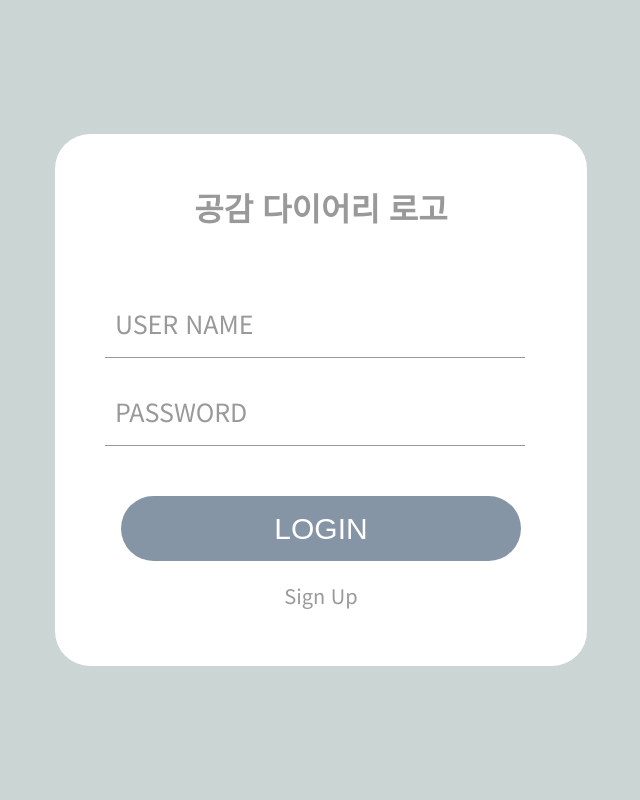
After one commit to MC-12-SweetAfterBitter/Diary, a Flask app: template templates/login.html in a window 1280 px wide. The commit adds this page. Shown: the whole page, without its empty margins (319-959 px from the left). Run offline with Flask 2, Linux system fonts and the light colour scheme; the template is opened without the code that fills it, so the values that code supplies are empty.

Commit message:
로그인 세션 추가중

```diff
--- a/app.py
+++ b/app.py
@@ -1,5 +1,5 @@
-from flask import Flask, render_template, jsonify, request
-
+from flask import Flask, render_template, jsonify, request, session, redirect, url_for, escape
+from datetime import timedelta
 app = Flask(__name__)
 
 from pymongo import MongoClient
@@ -7,16 +7,25 @@ from pymongo import MongoClient
 client = MongoClient('localhost', 27017)
 db = client.dbhomework
 
+app.secret_key = 'secretkey'  # secret_key는 서버상에 동작하는 어플리케이션 구분하기 위해 사용하고 복잡하게 만들어야 합니다.
+app.config["PERMANENT_SESSION_LIFETIME"] = timedelta(minutes=1) # 로그인 지속시간을 정합니다. 현재 1분
 
-## HTML 화면 보여주기
+
+# 회원가입 화면
 @app.route('/')
-def homework():
+def register_page():
     return render_template('register.html')
+# 로그인 화면
+@app.route('/login')
+def login_page():
+    if "name" in session:
+        return jsonify({"ans":"success"},{"msg" : "환영합니다 {}님".format(escape(session['name']))})
+    return render_template('login.html')
 
 
 # 회원가입(POST) API
 @app.route('/register', methods=['POST'])
-def user_infor():
+def resgister():
     name_receive = request.form['name_give']
     email_receive = request.form['email_give']
     password_receive = request.form['password_give']
@@ -27,8 +36,12 @@ def user_infor():
 
 
     for list in res:
+        # 공백 처리, 해당 부분에서 약간의 오류를 발생시키면 html 스크립트 공백체크가 작동한다..
+        if list['nae'] == " " or list['emil'] == " " or list['pasword'] == " " or list['pcf'] == " ":
+            print(list['name'], list['email'], list['pssword'], list['pwcf'])
+            return jsonify({'ans': 'fail', 'msg': '입력되지 않은 값이 있습니다'})
         # 회원가입 시 중복 ID, Email 처리
-        if list['name'] == name_receive or list['email'] == email_receive:
+        elif list['name'] == name_receive or list['email'] == email_receive:
             return jsonify({'ans': 'fail', 'msg': '아이디 또는 이메일 중복!'})
         # 2차 비밀번호 체크
         elif pwcf_receive != password_receive:
@@ -44,11 +57,31 @@ def user_infor():
     return jsonify({'ans':'success', 'msg': '회원가입 완료'})
 
 
-# 주문 목록보기(Read) API
-@app.route('/order', methods=['GET'])
-def view_orders():
-    orders = list(db.diary.find({},{'_id':False})) #조건
-    return jsonify({'all_orders': orders})
+# 로그인(POST) API
+@app.route('/login/res', methods=['POST',"GET"])
+def login():
+    name_receive = request.form['name_give']
+    password_receive = request.form['password_give']
+    print(name_receive, password_receive)
+    res = db.diary.find({}, {'_id': False})
+
+    for list in res:
+        # DB의 id와 비밀번호 확인
+        if list['name'] == name_receive and list['password'] == password_receive:
+            #세션 할당 후
+            session['name'] = request.form['name_give']
+            #
+            return render_template(url_for(login_page))
+    return render_template(url_for(login_page))
+
+
+
+
+# # 주문 목록보기(Read) API
+# @app.route('/order', methods=['GET'])
+# def view_orders():
+#     orders = list(db.diary.find({},{'_id':False})) #조건
+#     return jsonify({'all_orders': orders})
 
 
 if __name__ == '__main__':
--- /dev/null
+++ b/static/css/login.css
@@ -0,0 +1,94 @@
+@import url('https://fonts.googleapis.com/css2?family=Noto+Sans+KR&display=swap');
+
+* {margin: 0; padding: 0; box-sizing: border-box;}
+body {
+    font-family: 'Noto Sans KR', sans-serif;
+    display: flex;
+    justify-content: center;
+    align-items: center;
+    height: 100vh;
+    /*background: url('../static/bg.jpg') no-repeat center;*/
+    /*background: url('../../소스파일/sky-g92bfbed39_1920.jpg') no-repeat center;*/
+    background-color: #CBD5D4;
+    background-size: cover;
+}
+body::before {
+    content: "";
+    position: absolute; z-index: 1;
+    top: 0; right: 0; bottom: 0; left: 0;
+    /*background-color: rgba(0, 0, 0,.7);*/
+}
+
+.login-from {
+    position: relative; z-index: 2;
+    background-color: #fff;
+    width: 532px;
+    height: 532px;
+    padding: 50px;
+    margin: 50px;
+    /*box-shadow: 5px 5px 5px 5px gray;*/
+    border-radius: 35px;
+}
+.login-from h1 {
+    font-size: 32px; color: #999;
+    text-align: center;
+    margin-bottom: 60px;
+}
+.int-area {
+    width: 420px; position: relative;
+    margin-top: 20px;
+}
+.int-area:first-child {margin-top: 0;}
+.int-area input {
+    width: 100%;
+    padding: 30px 10px 3px;
+    background-color: transparent;
+    border: none;
+    border-bottom: 1px solid #999;
+    font-size: 30px; color: #A3B5B4;
+    outline: none;
+}
+.int-area label {
+    position: absolute; left: 10px; top: 15px;
+    font-size: 25px; color: #999;
+    transition: all .5s ease;
+}
+.int-area label.warning {
+    color: red !important;
+    animation: warning .3s ease;
+    animation-iteration-count: 3;
+}
+@keyframes warning {
+    0% {transform: translateX(-8px);}
+    25% {transform: translateX(8px);}
+    50% {transform: translateX(-8px);}
+    75% {transform: translateX(8px);}
+}
+.int-area input:focus + label,
+.int-area input:valid + label {
+    top: 0;
+    font-size: 17px; color: #8595A6;
+}
+
+.btn-area {
+    margin-top: 50px;
+}
+.btn-area button {
+    width: 400px; height: 65px;
+    display: table; margin-left: auto; margin-right: auto;
+    background: #8595A6;
+    color: #fff;
+    font-size: 30px;
+    border: none;
+    border-radius: 35px;
+    cursor: pointer;
+}
+
+.caption {
+    margin-top: 20px;
+    text-align: center;
+}
+.caption a {
+    font-size: 20px; color: #999;
+    text-decoration: none;
+}
--- /dev/null
+++ b/templates/login.html
@@ -0,0 +1,82 @@
+<!DOCTYPE html>
+<html lang="ko">
+<head>
+    <meta charset="UTF-8">
+
+    <title>LOGIN</title>
+    <link rel="stylesheet" href="../login.css">
+
+    <script src="https://code.jquery.com/jquery-3.6.0.js" integrity="sha256-H+K7U5CnXl1h5ywQfKtSj8PCmoN9aaq30gDh27Xc0jk=" crossorigin="anonymous"></script>
+    <script>
+        let id = $('#id');
+        let pw = $('#pw');
+        let btn = $('#btn');
+
+        $(btn).on('click', function() {
+            if ($(id).val() == "") {
+                $(id).next('label').addClass('warning');
+                setTimeout(function () {
+                    $('label').removeClass('warning')
+                },1500);
+            }
+            else if ($(pw).val() == "") {
+                $(pw).next('label').addClass('warning');
+                setTimeout(function () {
+                    $('label').removeClass('warning')
+                },1500);
+            }
+        });
+
+    </script>
+
+
+    <script>
+
+        function postId() {
+                let id = $('#id').val()
+                let pw = $('#pw').val()
+                $.ajax({
+                    type: "POST",
+                    url: "/login/res",
+                    data: {name_give:id, password_give:pw},
+                    success: function (response) { // 성공하면
+                        if(response['ans']=='success'){
+                            alert(response["msg"]);
+                            window.location.href="http://192.168.35.168:5500/main"
+                            // location.replace("index.html")
+                        }
+                    }
+                })
+            }
+
+
+    </script>
+</head>
+
+<body>
+    <section class="login-from">
+        <h1>공감 다이어리 로고</h1>
+        <form action="">
+            <div class="int-area">
+                <input type="text" name="id" id="id"
+                       autocomplete="off" required>
+                <label for="id">USER NAME</label>
+            </div>
+            <div class="int-area">
+                <input type="password" name="pw" id="pw"
+                       autocomplete="off" required>
+                <label for="pw">PASSWORD</label>
+            </div>
+            <div class="btn-area">
+                <button id="btn" type="submit" onclick="postId">LOGIN</button>
+            </div>
+        </form>
+        <div class="caption">
+            <a href="http://192.168.35.168:5500/">Sign Up</a>
+        </div>
+    </section>
+
+
+
+</body>
+</html>
```
Also changed, not shown: templates/register.html (+65 -60 lines), README.md.
